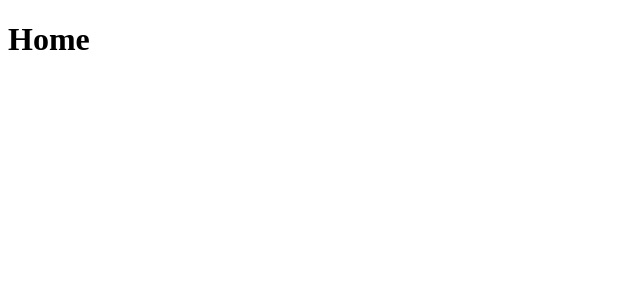
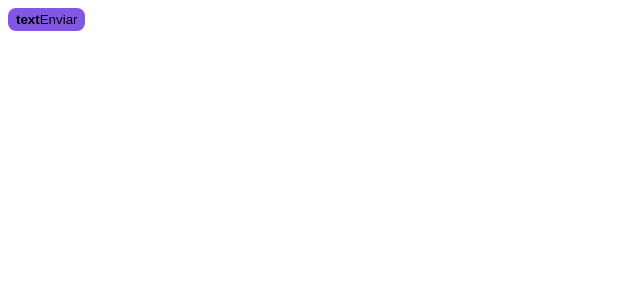
Before and after one commit to alfiadoDev/ignite-04-shop, a Next.js app: page / in a window 1280 px wide. Shown: the top 300 px of the page, without its empty margins (0-640 px from the left). Built offline with nearby package versions, Linux system fonts and the light colour scheme.

Commit message:
stitches config

```diff
--- a/src/pages/_document.tsx
+++ b/src/pages/_document.tsx
@@ -1,3 +1,4 @@
+import { getCssText } from "@/styles";
 import { Html, Head, Main, NextScript } from "next/document";
 
 export default function Document() {
@@ -7,6 +8,8 @@
         <link rel="preconnect" href="https://fonts.googleapis.com" />
         <link rel="preconnect" href="https://fonts.gstatic.com" crossOrigin="anonymous" />
         <link href="https://fonts.googleapis.com/css2?family=Roboto:wght@100;400;700&display=swap" rel="stylesheet" />
+
+        <style id="stitches" dangerouslySetInnerHTML={{ __html: getCssText() }}></style>
       </Head>
       <body>
         <Main />
--- a/src/pages/index.tsx
+++ b/src/pages/index.tsx
@@ -1,10 +1,24 @@
+import { styled } from "@/styles";
 
-import { Inter } from "next/font/google";
+const Button = styled('button', {
+  backgroundColor: '$rocketseat',
+  borderRadius: 8,
+  border: 0,
+  padding: '4px 8px',
 
-const inter = Inter({ subsets: ["latin"] });
+  span: {
+    fontWeight: 'bold'
+  },
 
+  '&:hover': {
+    filter: 'brightness(0.8)'
+  }
+})
 export default function Home() {
   return (
-    <h1>Home</h1>
+    <Button>
+      <span>text</span>
+      Enviar
+    </Button>
   );
 }
--- /dev/null
+++ b/src/styles/index.ts
@@ -0,0 +1,18 @@
+import { createStitches } from "@stitches/react";
+
+export const {
+  config,
+  styled,
+  css,
+  globalCss,
+  keyframes,
+  getCssText,
+  theme,
+  createTheme
+} = createStitches({
+  theme: {
+    colors: {
+      rocketseat: '#8257e6'
+    }
+  }
+})
```
Also changed, not shown: package.json (+5 -4 lines), 1 other file (tests, documents, lock files or other folders).
